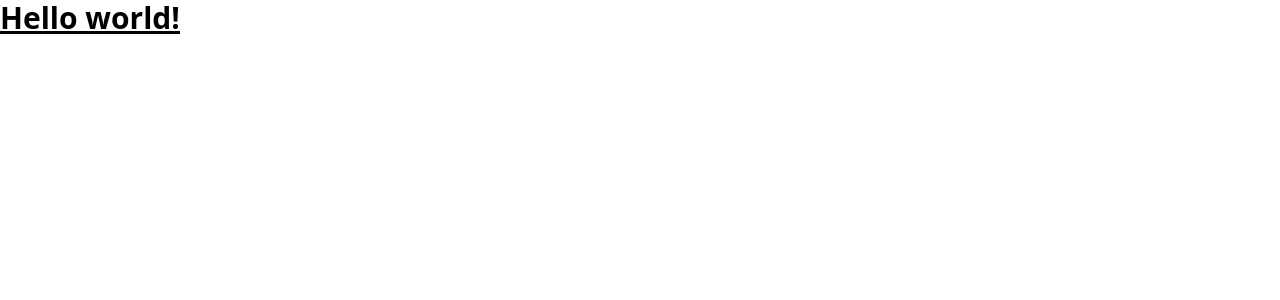
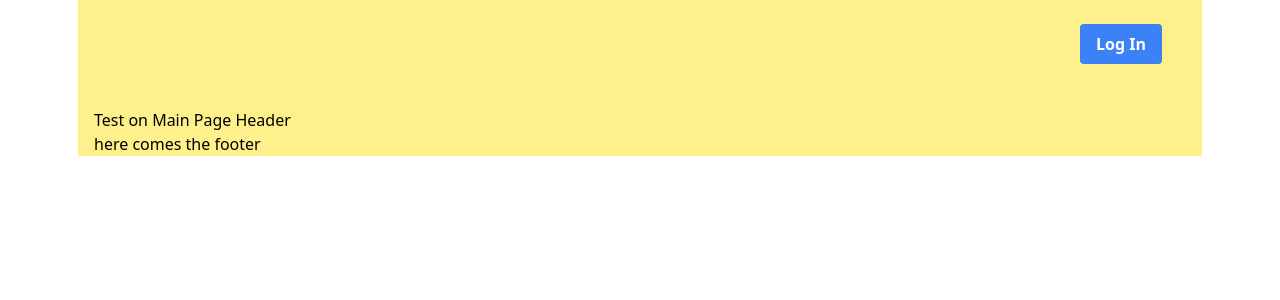
Before and after one commit to stepsen89/devopedia-sls, a React (Create React App) app in the folder client/: page / in a window 1280 px wide. Shown: the top 300 px of the page. Built offline with nearby package versions, Linux system fonts and the light colour scheme.

Commit message:
added auth0 service and setup

```diff
--- a/client/src/App.js
+++ b/client/src/App.js
@@ -1,5 +1,38 @@
-function App() {
-  return <h1 className='text-3xl font-bold underline'>Hello world!</h1>;
+import React from "react";
+import { Route, Switch } from "react-router-dom";
+
+import Header from "./components/Header";
+import MainPage from "./pages/MainPage";
+import Loader from "./components/Loader";
+import { withAuth0 } from "@auth0/auth0-react";
+// import ProtectedRoute from "./auth/protected-route";
+
+class App extends React.Component {
+  render() {
+    const { isLoading } = this.props.auth0;
+    console.log(this.props);
+
+    // if (isLoading) {
+    //   return <Loader />;
+    // }
+
+    return (
+      <div id='app' className='container mx-auto bg-yellow-200'>
+        <Header />
+        <div>
+          <div className='mt-5'>
+            <Switch>
+              <Route path='/' exact component={MainPage} />
+              {/* <ProtectedRoute path="/profile" component={Profile} />
+              <ProtectedRoute path="/external-api" component={ExternalApi} /> */}
+            </Switch>
+          </div>
+        </div>
+        {/* <Footer /> */}
+        <h3> here comes the footer</h3>
+      </div>
+    );
+  }
 }
 
-export default App;
+export default withAuth0(App);
--- /dev/null
+++ b/client/src/auth/auth-provider.js
@@ -0,0 +1,30 @@
+import React from "react";
+import { Auth0Provider } from "@auth0/auth0-react";
+import { withRouter } from "react-router-dom";
+
+import { authConfig } from "../config";
+import { configure } from "@testing-library/react";
+
+class AuthProvider extends React.Component {
+  domain = authConfig.domain;
+  clientId = authConfig.clientId;
+
+  onRedirectCallback = (appState) => {
+    this.props.history.push(appState?.returnTo || window.location.pathname);
+  };
+
+  render() {
+    return (
+      <Auth0Provider
+        domain={this.domain}
+        clientId={this.clientId}
+        redirectUri={authConfig.callbackUrl}
+        onRedirectCallback={this.onRedirectCallback}
+      >
+        {this.props.children}
+      </Auth0Provider>
+    );
+  }
+}
+
+export default withRouter(AuthProvider);
--- /dev/null
+++ b/client/src/components/AuthNav.js
@@ -0,0 +1,34 @@
+import React from "react";
+import { withAuth0 } from "@auth0/auth0-react";
+
+class AuthNav extends React.Component {
+  render() {
+    const { isAuthenticated, loginWithRedirect, logout } = this.props.auth0;
+
+    return (
+      <div>
+        {!isAuthenticated ? (
+          <button
+            className='bg-blue-500 hover:bg-blue-700 text-white font-bold py-2 px-4 rounded'
+            onClick={() => loginWithRedirect()}
+          >
+            Log In
+          </button>
+        ) : (
+          <button
+            className='bg-transparent hover:bg-blue-500 text-blue-700 font-semibold hover:text-white py-2 px-4 border border-blue-500 hover:border-transparent rounded'
+            onClick={() =>
+              logout({
+                returnTo: window.location.origin,
+              })
+            }
+          >
+            Log Out
+          </button>
+        )}
+      </div>
+    );
+  }
+}
+
+export default withAuth0(AuthNav);
--- /dev/null
+++ b/client/src/components/Header.js
@@ -0,0 +1,11 @@
+import React from "react";
+import { useAuth0 } from "@auth0/auth0-react";
+import AuthNav from "./AuthNav";
+
+export default function Header() {
+  return (
+    <div className='flex justify-end p-6 md:justify-end md:space-x-10'>
+      <AuthNav />
+    </div>
+  );
+}
--- /dev/null
+++ b/client/src/components/Loader.js
@@ -0,0 +1,9 @@
+import React from "react";
+
+export default function Loader() {
+  return (
+    <div className=' flex justify-center items-center'>
+      <div className='animate-spin rounded-full h-32 w-32 border-b-2 border-gray-900'></div>
+    </div>
+  );
+}
--- /dev/null
+++ b/client/src/config.js
@@ -0,0 +1,8 @@
+const apiId = "stdb7rc2y9";
+export const apiEndpoint = `https://${apiId}.execute-api.eu-west-2.amazonaws.com/dev`;
+
+export const authConfig = {
+  domain: "dev-b8waqqsd.us.auth0.com",
+  clientId: "yOEWwe3mnMj4TQ5AKWcx5zNYlUgL5k7h",
+  callbackUrl: "http://localhost:3005/home",
+};
--- a/client/src/index.js
+++ b/client/src/index.js
@@ -1,17 +1,16 @@
-import React from 'react';
-import ReactDOM from 'react-dom';
-import './index.css';
-import App from './App';
-import reportWebVitals from './reportWebVitals';
+import React from "react";
+import ReactDOM from "react-dom";
+import App from "./App";
+import { BrowserRouter as Router } from "react-router-dom";
+import AuthProvider from "./auth/auth-provider";
+
+import "./index.css";
 
 ReactDOM.render(
-  <React.StrictMode>
-    <App />
-  </React.StrictMode>,
-  document.getElementById('root')
+  <Router>
+    <AuthProvider>
+      <App />
+    </AuthProvider>
+  </Router>,
+  document.getElementById("root")
 );
-
-// If you want to start measuring performance in your app, pass a function
-// to log results (for example: reportWebVitals(console.log))
-// or send to an analytics endpoint. Learn more: https://bit.ly/CRA-vitals
-reportWebVitals();
--- /dev/null
+++ b/client/src/pages/HomePage.js
@@ -0,0 +1,13 @@
+import React, { Fragment } from "react";
+
+class Home extends React.Component {
+  render() {
+    return (
+      <Fragment>
+        <hr />
+      </Fragment>
+    );
+  }
+}
+
+export default Home;
--- /dev/null
+++ b/client/src/pages/MainPage.js
@@ -0,0 +1,19 @@
+import React, { Fragment } from "react";
+
+// import { Hero } from "../components";
+
+class MainPage extends React.Component {
+  render() {
+    return (
+      <Fragment>
+        <h3> Test on Main Page Header </h3>
+        {/* <Hero />
+
+        <hr />
+        <HomeContent /> */}
+      </Fragment>
+    );
+  }
+}
+
+export default MainPage;
--- a/client/tailwind.config.js
+++ b/client/tailwind.config.js
@@ -2,6 +2,15 @@ module.exports = {
   content: ["./src/**/*.{js,jsx,ts,tsx}"],
   theme: {
     extend: {},
+    container: {
+      center: true,
+      padding: "1rem",
+      screens: {
+        lg: "1124px",
+        xl: "1124px",
+        "2xl": "1124px",
+      },
+    },
   },
   plugins: [],
 };
```
Also changed, not shown: 1 other file (tests, documents, lock files or other folders).
